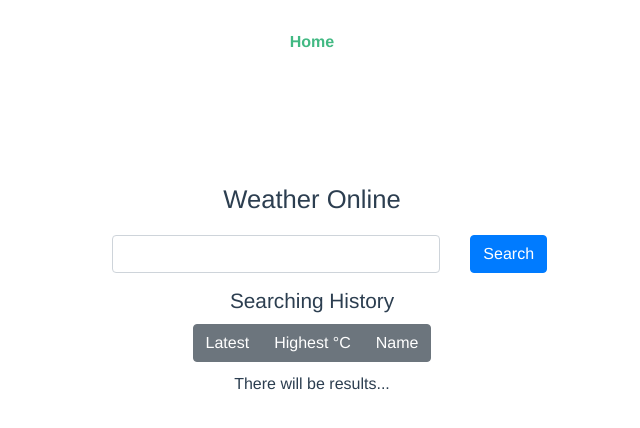
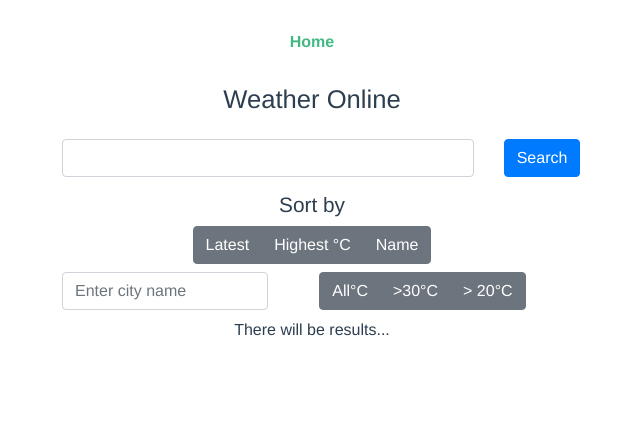
Before and after one commit to ilcattivo/weather-app, a Vue app: page / in a window 1280 px wide. Shown: the top 428 px of the page, without its empty margins (328-968 px from the left). Built offline with nearby package versions, Linux system fonts and the light colour scheme.

Commit message:
added filters and sorting

```diff
--- a/src/components/Card.vue
+++ b/src/components/Card.vue
@@ -2,23 +2,40 @@
   <div class="card">
 		<h3 class="card__header">Weather in {{ item.name }}</h3>
 		<div>
-			<p class="card__temp">Temp: {{ tempInCelsius }}&#176;C</p>
+			<p class="card__temp">Temp: {{ temp }}</p>
 		</div>
   </div>
 </template>
 
 <script>
 export default {
+	data() {
+		return {
+			tempUnit: 'C'
+		}
+	},
 	props: {
 		item: {
 			required: true,
 			type: Object
 		}
 	},
+	methods: {
+		convertTemp() {
+			const { temp } = this.item;
+
+			if (this.tempUnit === 'K') {
+				return temp.toFixed(1);
+			};
+
+			const KALVIN_TO_CELSIUS = 273.15;
+			return (temp - KALVIN_TO_CELSIUS).toFixed(1);
+		}
+	},
 	computed: {
-		tempInCelsius() {
-			const KALVIN_TO_CELSIUS = 273.15;
-			return (this.item.temp - KALVIN_TO_CELSIUS).toFixed(1);
+		temp() {
+			const temp = this.convertTemp();
+			return `${temp}° ${this.tempUnit}`;
 		}
 	}
 }
--- a/src/services/WeatherService.js
+++ b/src/services/WeatherService.js
@@ -1,8 +1,9 @@
 const apiBase = 'https://api.openweathermap.org/data/2.5';
+const key = 'ae022e0a1551eb3e2833113e3d2da947';
 
 export default {
   async fetchWeather(city) {
-    const response = await fetch(`${apiBase}/weather?q=${city}&appid=ae022e0a1551eb3e2833113e3d2da947`);
+    const response = await fetch(`${apiBase}/weather?q=${city}&appid=${key}`);
     const weather = await response.json();
     return {
       ...weather,
--- a/src/store/weather/index.js
+++ b/src/store/weather/index.js
@@ -36,12 +36,16 @@ export default {
   },
   getters: {
     getSortedWeatherHistory: state => field => {
-      // name in ascending order, other in descending
-      if (field === 'name') {
+      if (field === 'dt') {
         return state.weatherHistory;
-      }
+      };
       return state.weatherHistory.slice().sort((weatherA, weatherB) => {
-        return weatherA[field] < weatherB[field] ? 1 : -1;
+        // name in ascending order, other in descending
+        if (field === 'temp') {
+          return weatherA.temp < weatherB.temp ? 1 : -1;
+        } else {
+          return weatherA.name > weatherB.name ? 1 : -1;
+        }
       })
     },
     cityWeather: state => state.cityWeather
--- a/src/views/Home.vue
+++ b/src/views/Home.vue
@@ -1,15 +1,68 @@
 <template>
   <div class="app">
-    <h1 class="app__header">Weather Online</h1>
+    <h1 class="mb-4 app__header">Weather Online</h1>
     <WeatherForm :page="'home'" />
     <div class="app__card-list">
-      <h3 class="app__subheader">Searching History</h3>
-      <div class="btn-group app__buttons" role="group" aria-label="Basic example">
-        <button @click="setSort('dt')" type="button" class="btn btn-secondary">Latest</button>
-        <button @click="setSort('temp')" type="button" class="btn btn-secondary">Highest &#176;C</button>
-        <button @click="setSort('name')" type="button" class="btn btn-secondary">Name</button>
+      <h3 class="mb-2 app__subheader">Sort by</h3>
+      <div class="mb-2 btn-group" role="group" aria-label="Basic example">
+        <button
+          @click="setSort('dt')"
+          type="button"
+          class="btn btn-secondary"
+        >
+          Latest
+        </button>
+        <button
+          @click="setSort('temp')"
+          type="button"
+          class="btn btn-secondary"
+        >
+          Highest &#176;C
+        </button>
+        <button
+          @click="setSort('name')"
+          type="button"
+          class="btn btn-secondary"
+        >
+          Name
+        </button>
       </div>
-      <CardList :list="getWeatherList()" />
+      <div class="mb-2 row">
+        <div class="pr-0 col-5">
+          <input
+            type="text"
+            class="form-control"
+            placeholder="Enter city name"
+            v-model="filterName"
+          />
+        </div>
+        <div class="col-7">
+          <div class="btn-group" role="group" aria-label="Basic example">
+            <button
+              @click="setFilterTemp(-999)"
+              type="button"
+              class="btn btn-secondary"
+            >
+              All&#176;C
+            </button>
+            <button
+              @click="setFilterTemp(30)"
+              type="button"
+              class="btn btn-secondary"
+            >
+              >30&#176;C
+            </button>
+            <button
+              @click="setFilterTemp(20)"
+              type="button"
+              class="btn btn-secondary"
+            >
+              > 20&#176;C
+            </button>
+          </div>
+        </div>
+      </div>
+      <CardList :list="filteredList" />
     </div>
   </div>
 </template>
@@ -23,7 +76,9 @@ export default {
   name: 'App',
   data() {
     return {
-      sortWeatherBy: 'name'
+      sortWeatherBy: 'dt',
+      filterName: '',
+      filterTemp: -999
     }
   },
   components: {
@@ -31,38 +86,57 @@ export default {
     CardList
   },
   methods: {
-    getWeatherList() {
+    getSortedWeatherList() {
       return this.getSortedWeatherHistory(this.sortWeatherBy);
     },
     setSort(sortBy) {
       this.sortWeatherBy = sortBy;
+    },
+    setFilterTemp(temp) {
+      this.filterTemp = temp;
+    },
+    filterByName(arr) {
+      return arr.filter(weather => {
+        return weather.name.toLowerCase()
+          .startsWith(this.filterName.toLowerCase());
+      })
+    },
+    filterByTemp(arr) {
+      return arr.filter(weather => {
+        return weather.temp > (this.filterTemp + 273.15)
+      })
     }
   },
-  computed: mapGetters(['getSortedWeatherHistory']),
-  mounted() {
-    // console.log(this.getWeatherList())
+  computed: {
+    ...mapGetters(['getSortedWeatherHistory']),
+    filteredList() {
+      const { sortWeatherBy, filterByName, filterByTemp } = this;
+      const weatherArr = this.getSortedWeatherHistory(sortWeatherBy);
+      return filterByTemp(
+        filterByName(weatherArr)
+      );
+    }
   }
 }
 </script>
 
 <style lang="scss">
 .app {
-  width: 400px;
+  width: 500px;
   margin: 0 auto;
-  margin-top: 100px;
 
   &__header {
     font-size: 1.6rem;
     text-align: center;
-    margin-bottom: 20px;
   }
 
   &__subheader {
     font-size: 1.3rem;
-    margin-bottom: 10px;
   }
 
-  &__buttons {
+  &__filter {
+    width: 70%;
+    margin: 0 auto;
     margin-bottom: 10px;
   }
 }
```
